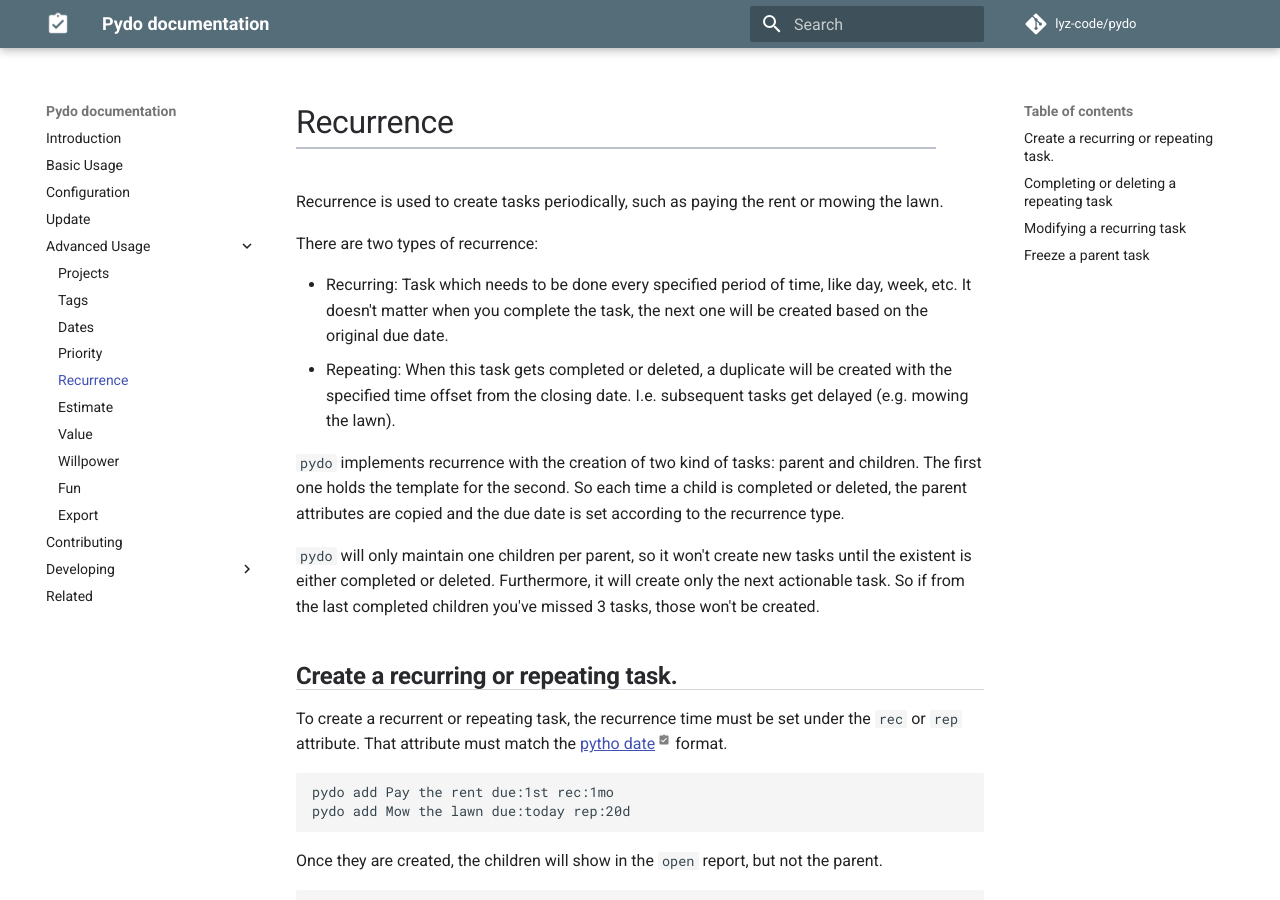
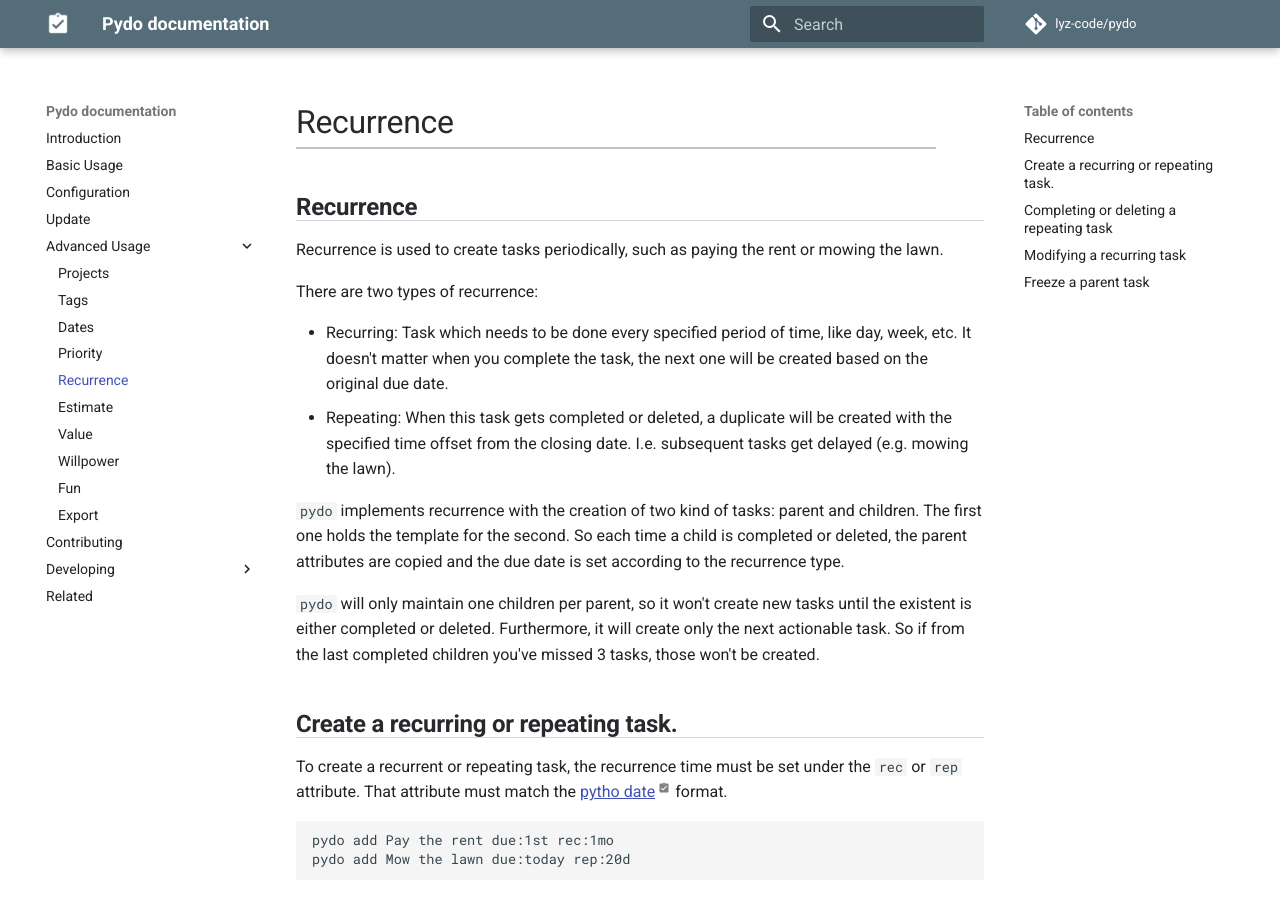
Before and after one commit to lyz-code/pydo, an MkDocs documentation site: the page built from docs/docs/advanced_usage/recurrence.md, in a window 1280 px wide and 900 px high. Built offline with MkDocs 1.6.1 and Material for MkDocs 9.7.7, drawn with Linux system fonts in a browser that asks for light colours; comment, search, counter and statistics services are not loaded; part of the change alters nothing that is shown.

```diff
--- a/docs/docs/advanced_usage/recurrence.md
+++ b/docs/docs/advanced_usage/recurrence.md
@@ -1,8 +1,4 @@
----
-title: Recurrence
-date: 20200503
-author: Lyz
----
+# Recurrence
 
 Recurrence is used to create tasks periodically, such as paying the rent or
 mowing the lawn.
```
